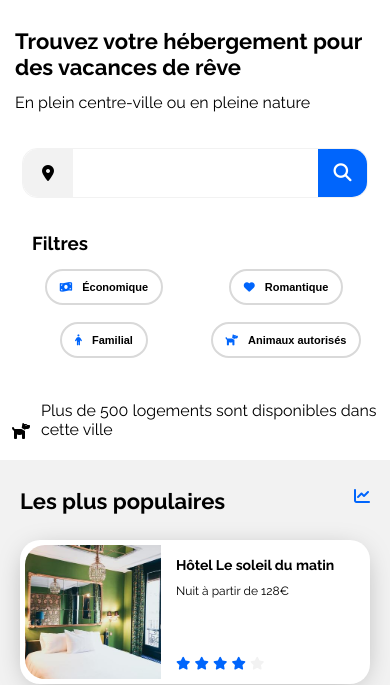
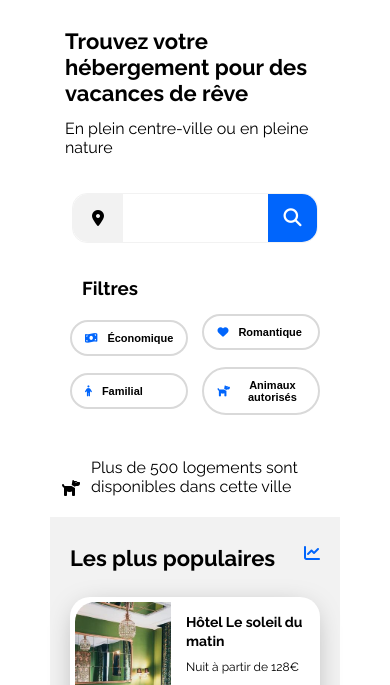
Before and after one commit to Gregory-Coelho/Booki, a plain HTML site: page index.html in a window 390 px wide. Shown: the part 159-844 px from the top of the page. Drawn offline with Linux system fonts and the light colour scheme.

Commit message:
Update style.css

```diff
--- a/css/style.css
+++ b/css/style.css
@@ -12,8 +12,9 @@ html, body {
 body{
     margin: 0;
     padding: 0;
-    font-family: 'Raleway', sans-serif;;
-    position: relative
+    font-family: 'Raleway', sans-serif;
+    position: relative;
+    padding: 0 50px 0px 50px;
 }
 
 h1{
@@ -44,10 +45,6 @@ a{
     text-align: center;
     text-decoration: none;
     color: inherit;
-}
-
-.background{
-    padding: 0 50px 0px 50px;
 }
 
 header {
@@ -119,8 +116,8 @@ header {
     line-height: 21px;
     text-align: left;
     cursor: pointer;
-    margin: none;
-    padding: none;
+    margin: 0;
+    padding: 0;
 }
 
 .search__input:focus{
@@ -166,6 +163,12 @@ i.search__button__icon {
     align-items: center;
     justify-content: space-between;
 }
+.filters__container__column__li {
+    display: flex;
+    gap: 40px;
+    align-items: center;
+    justify-content: space-between;
+}
 .filters__button{
     width: 100%;
     display: flex;
@@ -190,12 +193,13 @@ i.search__button__icon {
     margin-right: 10px;
     color: #0065FC;
 }
+
 .information{
     margin-left: 12px;
     display: flex;
     align-items: center;
     gap: 11px;
-    size: 16px;
+    font-size: 16px;
 }
 
 .display{
@@ -427,6 +431,12 @@ i.search__button__icon {
     .display__popular{
         width: 100%;
     }
+    .filters__container__column {
+        gap: 17px;
+    }
+    .filters__container {
+        gap: 17px;
+    }
     .display__accommodation{
         width: 100%;
     }
@@ -520,6 +530,9 @@ i.search__button__icon {
         display: flex;
         flex-direction: column;
         gap: 17px;
+    }
+    .filters__container__column__li {
+    width: 100%;
     }
     .filters__button {
         width: 100%;
```
